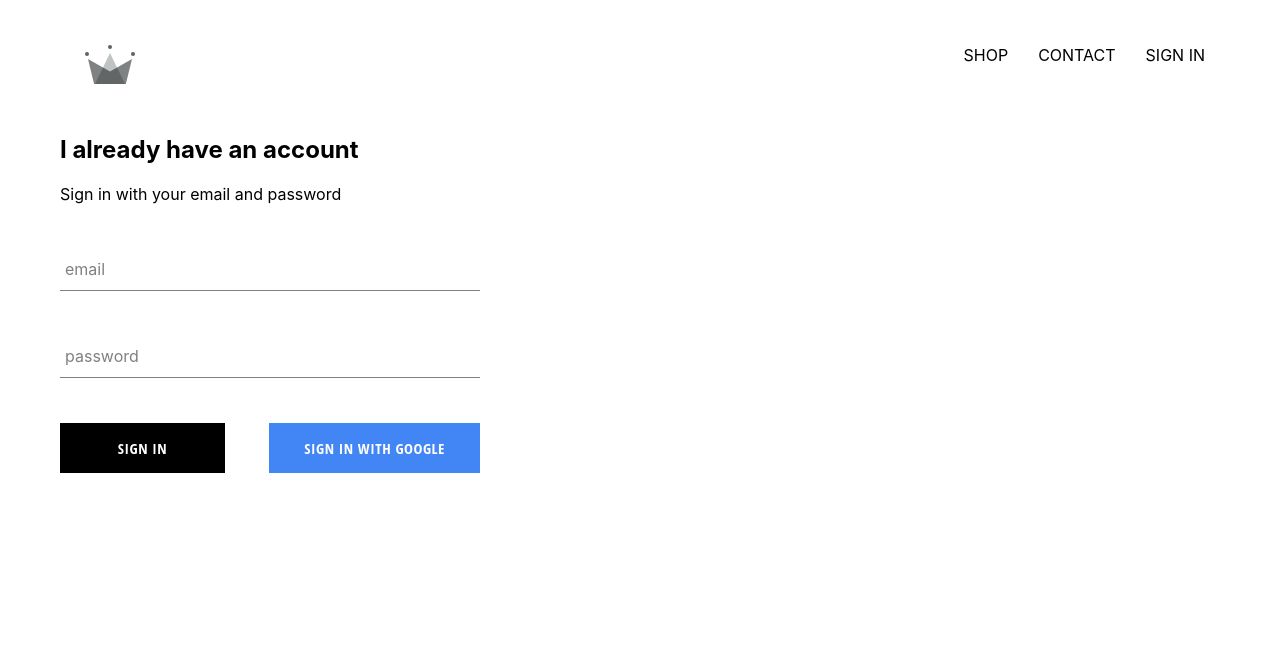
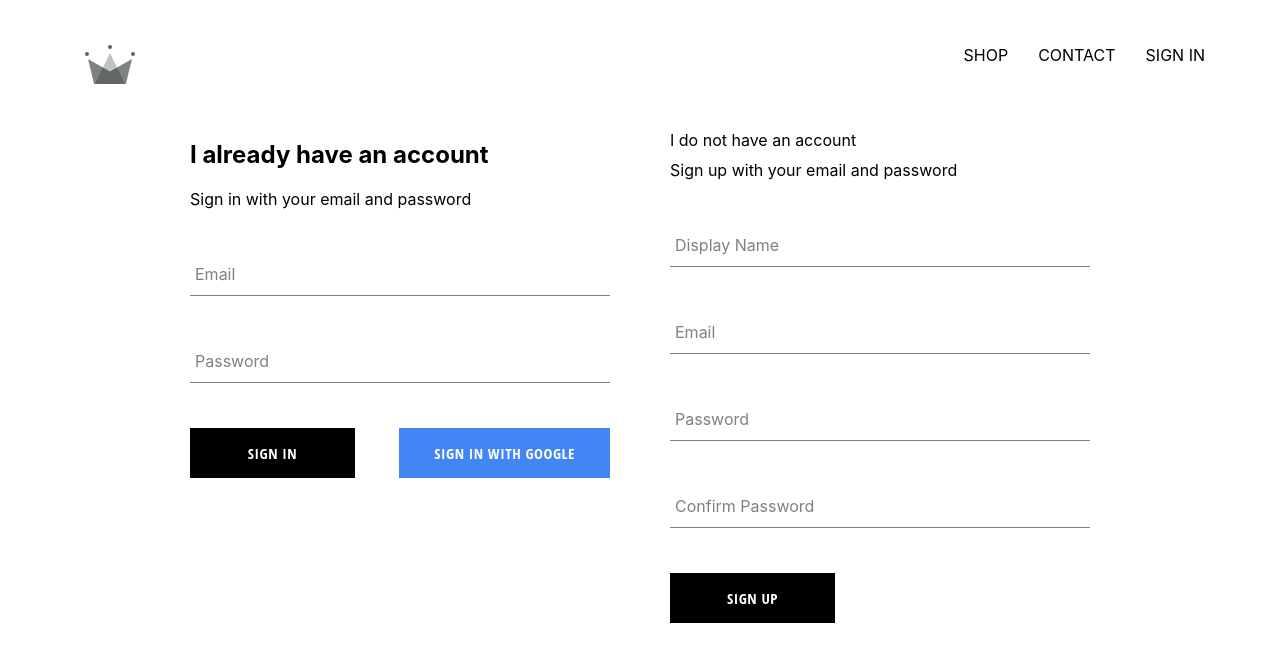
Before and after one commit to BoahLee/shitts-clothing, a React (Create React App) app: page /signin in a window 1280 px wide. Shown: the top 662 px of the page. Built offline with nearby package versions, Linux system fonts and the light colour scheme; no server answers.

Commit message:
implemented firebase utils, included ability to store authenticated users into firestore databse

```diff
--- a/src/App.js
+++ b/src/App.js
@@ -8,7 +8,7 @@
 import ShopPage from "./pages/shop/shop.component";
 import SignInAndSignUpPage from "./pages/sign-in-and-sign-up/sign-in-and-sign-up.component";
 import Header from "./components/header/header.component";
-import { auth } from "./firebase/firebase.utils";
+import { auth, createUserProfileDocument } from "./firebase/firebase.utils";
 
 class App extends React.Component {
   constructor() {
@@ -22,9 +22,22 @@
   unsubscribeFromAuth = null;
 
   componentDidMount() {
-    this.unsubscribeFromAuth = auth.onAuthStateChanged((user) => {
-      this.setState({ currentUser: user });
-      console.log(user);
+    this.unsubscribeFromAuth = auth.onAuthStateChanged(async (userAuth) => {
+      if (userAuth) {
+        const userRef = await createUserProfileDocument(userAuth);
+
+        userRef.onSnapshot((snapShot) => {
+          this.setState({
+            currentUser: {
+              id: snapShot.id,
+              ...snapShot.data(),
+            },
+          });
+          console.log(this.state);
+        });
+      } else {
+        this.setState({ currentUser: userAuth });
+      }
     });
   }
 
--- a/src/components/sign-in/sign-in.component.jsx
+++ b/src/components/sign-in/sign-in.component.jsx
@@ -42,7 +42,7 @@
             id="email"
             value={this.state.email}
             handleChange={this.handleChange}
-            label="email"
+            label="Email"
             required
           />
           <FormInput
@@ -51,7 +51,7 @@
             id="password"
             value={this.state.password}
             handleChange={this.handleChange}
-            label="password"
+            label="Password"
             required
           />
           <div className="buttons">
--- /dev/null
+++ b/src/components/sign-up/sign-up.component.jsx
@@ -0,0 +1,103 @@
+import React from "react";
+
+import FormInput from "../form-input/form-input.component";
+import CustomButton from "../custom-button/custom-button.component";
+
+import { auth, createUserProfileDocument } from "../../firebase/firebase.utils";
+
+import "./sign-up.styles.scss";
+
+class SignUp extends React.Component {
+  constructor() {
+    super();
+
+    this.state = {
+      displayName: "",
+      email: "",
+      password: "",
+      confirmPassword: "",
+    };
+  }
+
+  handleSubmit = async (event) => {
+    event.preventDefault();
+
+    const { displayName, email, password, confirmPassword } = this.state;
+
+    if (password !== confirmPassword) {
+      alert("passwords don't match");
+      return;
+    }
+
+    try {
+      const { user } = await auth.createUserWithEmailAndPassword(
+        email,
+        password
+      );
+
+      createUserProfileDocument(user, { displayName });
+
+      this.setState({
+        displayName: "",
+        email: "",
+        password: "",
+        confirmPassword: "",
+      });
+    } catch (error) {
+      console.error(error);
+    }
+  };
+
+  handleChange = (event) => {
+    const { name, value } = event.target;
+
+    this.setState({ [name]: value });
+  };
+
+  render() {
+    const { displayName, email, password, confirmPassword } = this.state;
+    return (
+      <div className="sign-up">
+        <div className="title">I do not have an account</div>
+        <span>Sign up with your email and password</span>
+        <form className="sign-up-form" onSubmit={this.handleSubmit}>
+          <FormInput
+            type="text"
+            name="displayName"
+            value={displayName}
+            onChange={this.handleChange}
+            label="Display Name"
+            required
+          />
+          <FormInput
+            type="email"
+            name="email"
+            value={email}
+            onChange={this.handleChange}
+            label="Email"
+            required
+          />
+          <FormInput
+            type="password"
+            name="password"
+            value={password}
+            onChange={this.handleChange}
+            label="Password"
+            required
+          />
+          <FormInput
+            type="password"
+            name="confirmPassword"
+            value={confirmPassword}
+            onChange={this.handleChange}
+            label="Confirm Password"
+            required
+          />
+          <CustomButton type="submit">SIGN UP</CustomButton>
+        </form>
+      </div>
+    );
+  }
+}
+
+export default SignUp;
--- /dev/null
+++ b/src/components/sign-up/sign-up.styles.scss
@@ -0,0 +1,9 @@
+.sign-up {
+  display: flex;
+  flex-direction: column;
+  width: 420px;
+
+  .title {
+    margin: 10px 0;
+  }
+}
--- a/src/firebase/firebase.utils.js
+++ b/src/firebase/firebase.utils.js
@@ -13,6 +13,33 @@
   measurementId: "G-8X92BM1C71",
 };
 
+export const createUserProfileDocument = async (userAuth, additionalData) => {
+  if (!userAuth) return;
+
+  const userRef = firestore.doc(`users/${userAuth.uid}`);
+
+  const snapShot = await userRef.get();
+
+  // if there is no snapshot, create a new user snapshot/data
+  if (!snapShot.exists) {
+    const { displayName, email } = userAuth;
+    const createAt = new Date();
+
+    try {
+      await userRef.set({
+        displayName,
+        email,
+        createAt,
+        ...additionalData,
+      });
+    } catch (error) {
+      console.log("error creating user", error.message);
+    }
+  }
+
+  return userRef;
+};
+
 firebase.initializeApp(config);
 
 export const auth = firebase.auth();
--- a/src/pages/sign-in-and-sign-up/sign-in-and-sign-up.component.jsx
+++ b/src/pages/sign-in-and-sign-up/sign-in-and-sign-up.component.jsx
@@ -1,12 +1,14 @@
 import React from "react";
 
 import SignIn from "../../components/sign-in/sign-in.component";
+import SignUp from "../../components/sign-up/sign-up.component";
 
 import "./sign-in-and-sign-up.styles.scss";
 
 const SignInAndSignUpPage = () => (
   <div className="sign-in-and-sign-up">
     <SignIn />
+    <SignUp />
   </div>
 );
 
--- a/src/pages/sign-in-and-sign-up/sign-in-and-sign-up.styles.scss
+++ b/src/pages/sign-in-and-sign-up/sign-in-and-sign-up.styles.scss
@@ -0,0 +1,6 @@
+.sign-in-and-sign-up {
+  width: 900px;
+  display: flex;
+  justify-content: space-between;
+  margin: 30px auto;
+}
```
